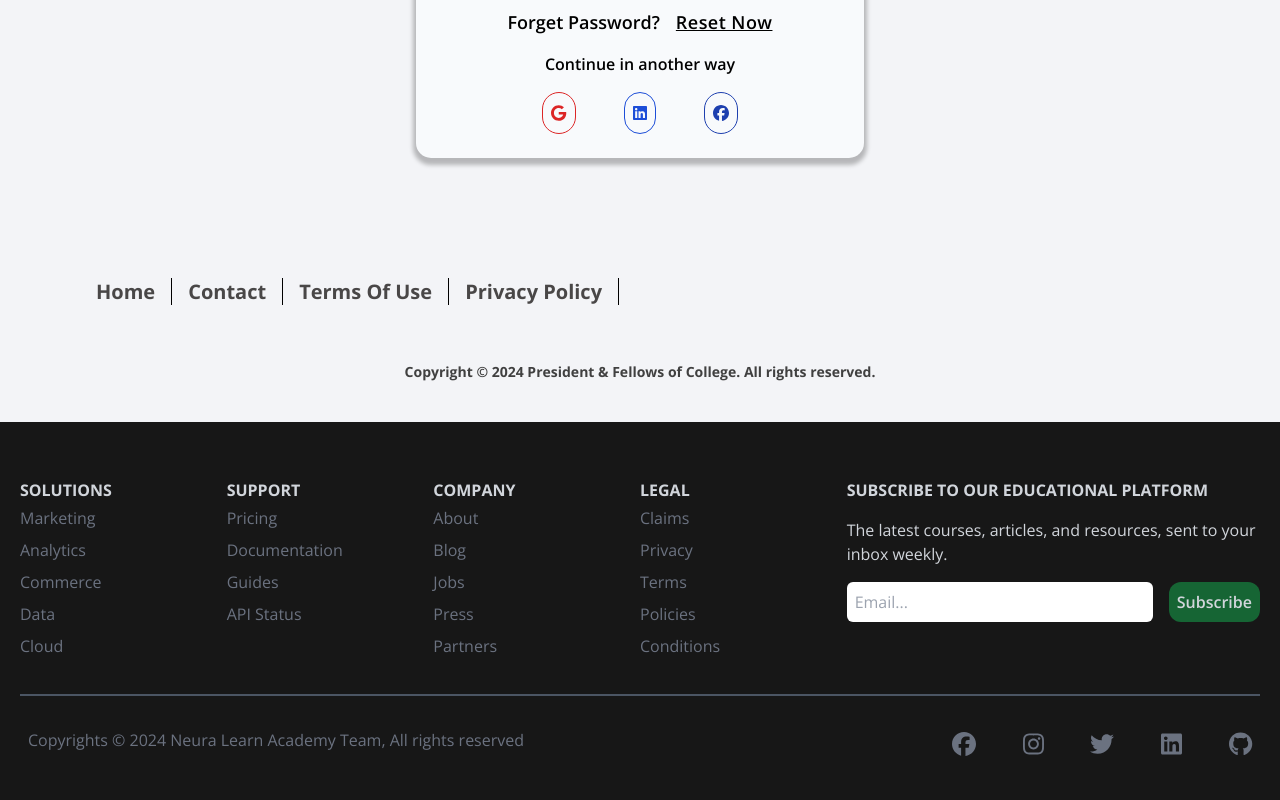
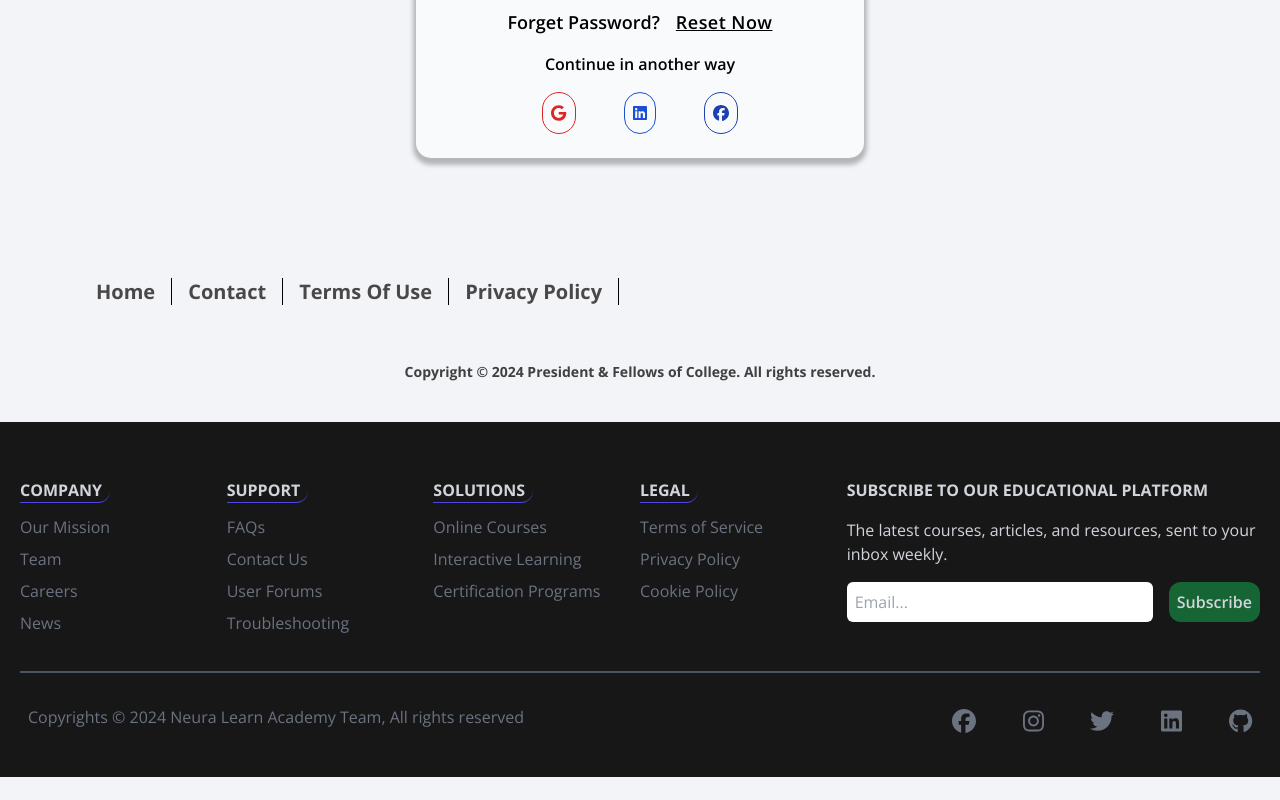
Before and after one commit to FrontEndDevo/NeuraLearnAcademy, a React (Vite) app: page /login in a window 1280 px wide. Shown: the part 580-1380 px from the top of the page. After the commit the page ends 1357 px from the top, so only its background shows below. Built offline with nearby package versions, Linux system fonts and the light colour scheme.

Commit message:
Update Footer component sections and items

```diff
--- a/src/common/Footer/Footer.jsx
+++ b/src/common/Footer/Footer.jsx
@@ -11,20 +11,20 @@ import { Link } from "react-router-dom";
 // Sections of the footer.
 const sections = [
   {
-    title: "Solutions",
-    items: ["Marketing", "Analytics", "Commerce", "Data", "Cloud"],
+    title: "Company",
+    items: ["Our Mission", "Team", "Careers", "News"],
   },
   {
     title: "Support",
-    items: ["Pricing", "Documentation", "Guides", "API Status"],
+    items: ["FAQs", "Contact Us", "User Forums", "Troubleshooting"],
   },
   {
-    title: "Company",
-    items: ["About", "Blog", "Jobs", "Press", "Partners"],
+    title: "Solutions",
+    items: ["Online Courses", "Interactive Learning", "Certification Programs"],
   },
   {
     title: "Legal",
-    items: ["Claims", "Privacy", "Terms", "Policies", "Conditions"],
+    items: ["Terms of Service", "Privacy Policy", "Cookie Policy"],
   },
 ];
 
@@ -49,7 +49,9 @@ const Footer = () => {
       <div className="max-w-[1240px] mx-auto grid grid-cols-2 md:grid-cols-6 border-b-2 border-gray-600 py-8">
         {sections.map((section, index) => (
           <div key={index}>
-            <h6 className="pt-2 font-bold uppercase">{section.title}</h6>
+            <h6 className="pt-2 pr-2 mb-2 font-bold uppercase border-b border-indigo-600 rounded-r-xl w-fit">
+              {section.title}
+            </h6>
             <ul>
               {section.items.map((item, i) => (
                 <li key={i} className="py-1 text-gray-500 hover:text-white">
```
